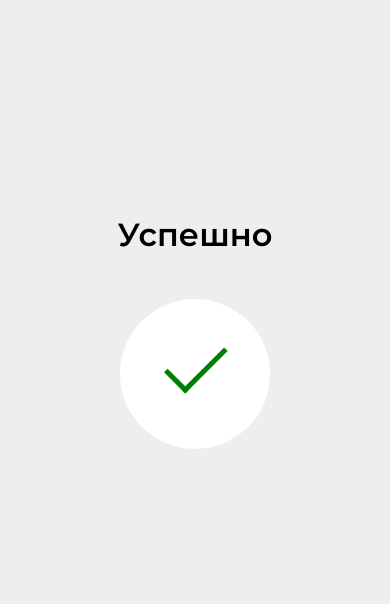
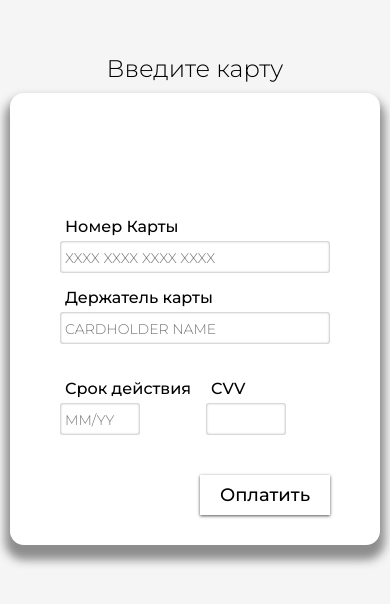
Before and after one commit to mDayZZ/credit-card-form, a plain HTML site: page index.html in a window 390 px wide. Shown: the part 128-732 px from the top of the page. Drawn offline with Linux system fonts and the light colour scheme.

Commit message:
0.11 +fixed responsivity

```diff
--- a/index.html
+++ b/index.html
@@ -9,14 +9,6 @@
     <title>BuySeller</title>
 </head>
 <body>
-    <div class="successfullyOverlay">
-        <h1 class="success__title">Успешно</h1>
-        <div class="successLogo">
-            <div class="success__checkmark"></div>
-            <div class="success__round"></div>
-        </div>
-
-    </div>
     <main class="main">
         <section class="section">
             <h2 class="section-title">Введите карту</h2>
```
